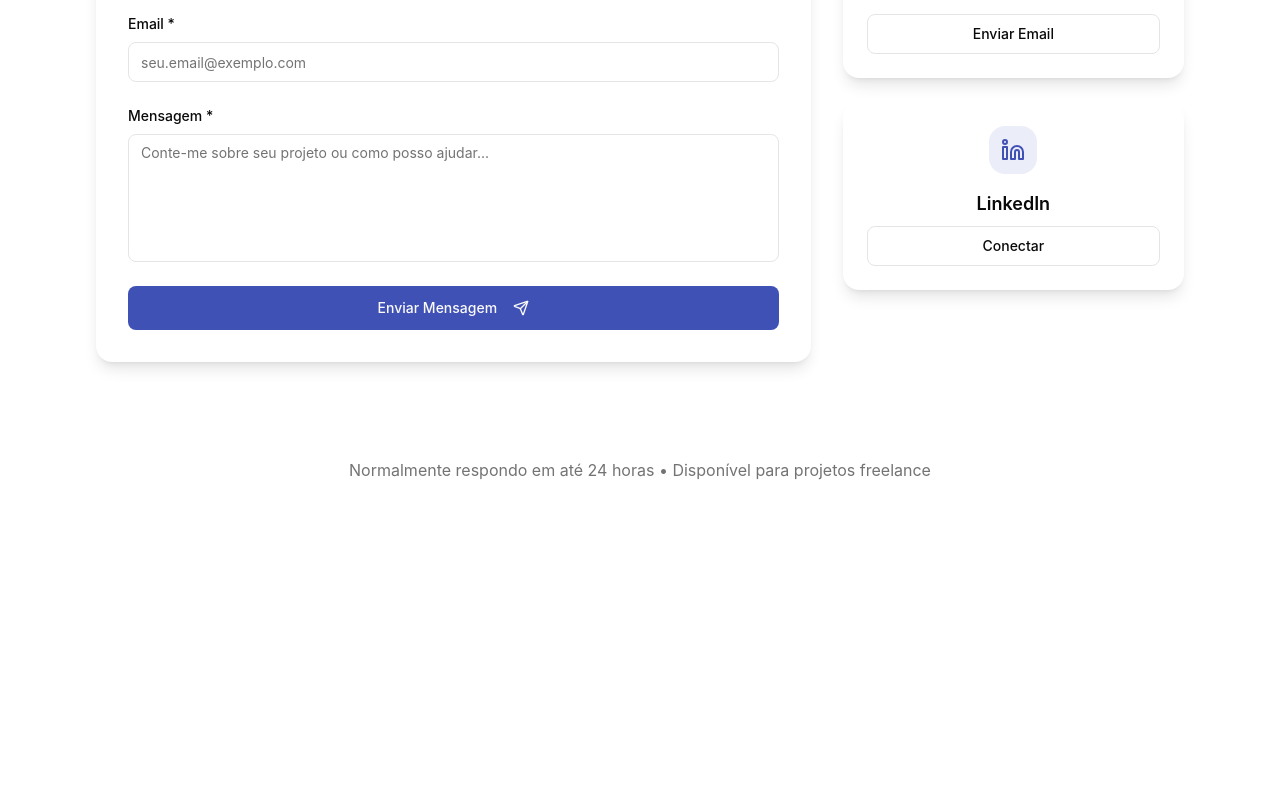
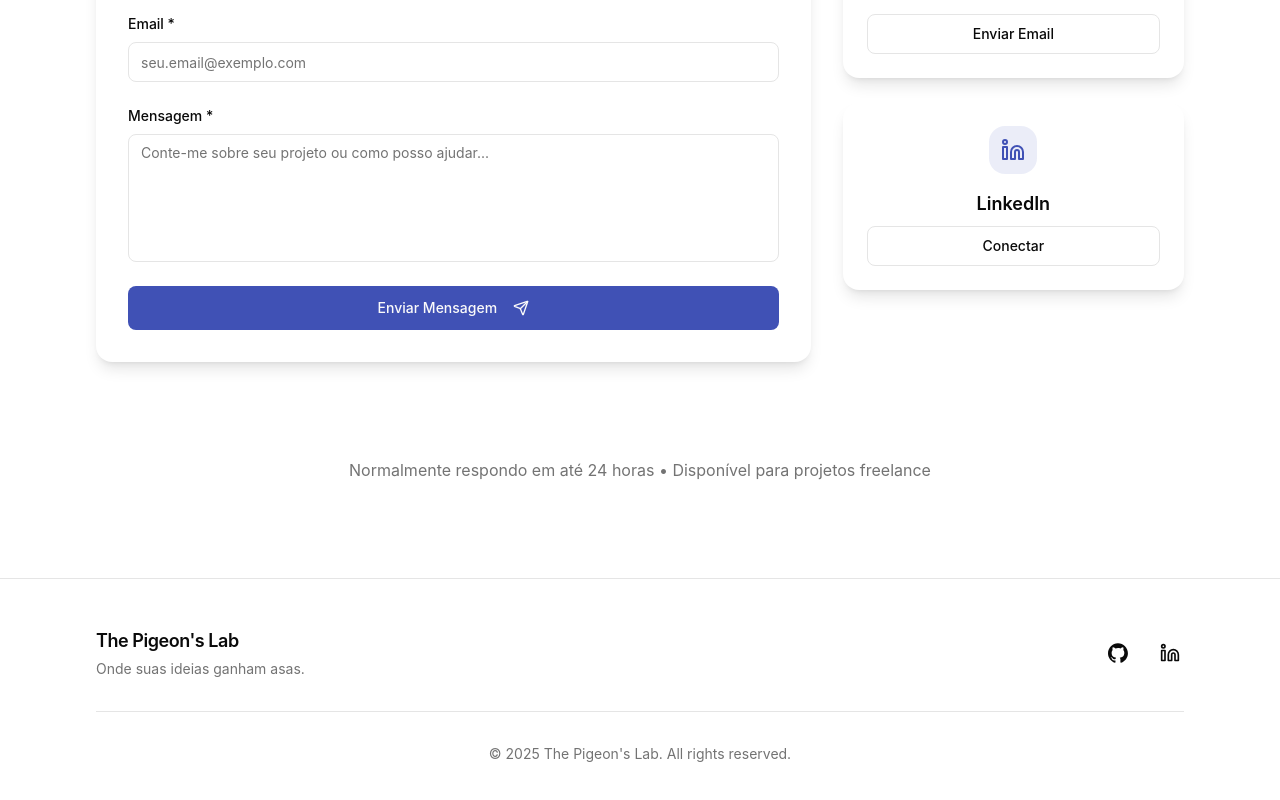
Before and after one commit to JulioC090/portfolio, a Next.js app: page / in a window 1280 px wide. Shown: the part 4795-5595 px from the top of the page. Before the commit the page ends 5373 px from the top, so only its background shows below. Built offline with nearby package versions, Linux system fonts and the light colour scheme.

Commit message:
feat: add footer

```diff
--- a/src/app/page.tsx
+++ b/src/app/page.tsx
@@ -1,6 +1,7 @@
 import Navbar from '@/features/navigation/components/Navbar';
 import AboutSection from '@/features/sections/components/AboutSection';
 import ContactSection from '@/features/sections/components/ContactSection';
+import { Footer } from '@/features/sections/components/Footer';
 import HeroBanner from '@/features/sections/components/HeroBanner';
 import ProjectsSection from '@/features/sections/components/ProjectsSection';
 import ServicesSection from '@/features/sections/components/ServicesSection';
@@ -20,6 +21,8 @@ export default function Home() {
 
         <ContactSection />
       </main>
+
+      <Footer />
     </div>
   );
 }
--- /dev/null
+++ b/src/features/sections/components/Footer.tsx
@@ -0,0 +1,49 @@
+'use client';
+
+import { footer } from '@/features/sections/data/footer';
+import { motion } from 'motion/react';
+
+export function Footer() {
+  const currentYear = new Date().getFullYear();
+
+  return (
+    <motion.footer
+      className="py-12 px-6 border-t border-border"
+      initial={{ y: 200 }}
+      animate={{ y: 0 }}
+      transition={{ duration: 0.3, ease: 'easeOut' }}
+    >
+      <div className="container-narrow mx-auto">
+        <div className="flex flex-col md:flex-row items-center justify-between">
+          <div className="mb-6 md:mb-0">
+            <h3 className="text-lg font-semibold tracking-tight">
+              {footer.name}
+            </h3>
+            <p className="text-sm text-muted-foreground mt-1">{footer.brand}</p>
+          </div>
+
+          <div className="flex items-center space-x-6">
+            {footer.socials.map((social) => (
+              <a
+                key={social.label}
+                href={social.href}
+                target="_blank"
+                rel="noopener noreferrer"
+                className="text-muted-foreground hover:text-foreground transition-colors focus-ring rounded-md p-1"
+                aria-label={social.label}
+              >
+                <social.icon className="h-5 w-5" />
+              </a>
+            ))}
+          </div>
+        </div>
+
+        <div className="border-t border-border mt-8 pt-8 text-center">
+          <p className="text-sm text-muted-foreground">
+            © {currentYear} {footer.name}. All rights reserved.
+          </p>
+        </div>
+      </div>
+    </motion.footer>
+  );
+}
--- /dev/null
+++ b/src/features/sections/data/footer.ts
@@ -0,0 +1,19 @@
+import GithubIcon from '@/components/GithubIcon';
+import LinkedInIcon from '@/components/LinkedInIcon';
+
+export const footer = {
+  name: "The Pigeon's Lab",
+  brand: 'Onde suas ideias ganham asas.',
+  socials: [
+    {
+      href: 'https://github.com/JulioC090',
+      icon: GithubIcon,
+      label: 'GitHub profile',
+    },
+    {
+      href: 'https://www.linkedin.com/in/julioc090/',
+      icon: LinkedInIcon,
+      label: 'LinkedIn profile',
+    },
+  ],
+};
```
